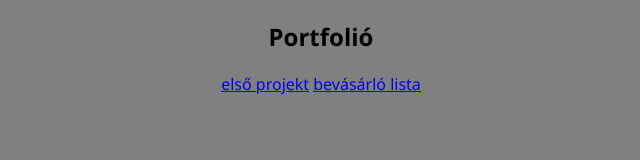
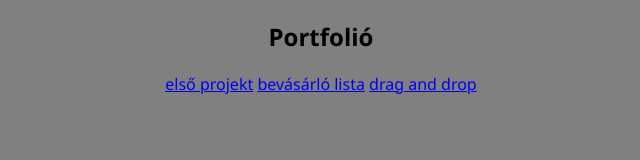
Before and after one commit to Borbola/portfolio, a plain HTML site: page index.html in a window 1280 px wide. Shown: the whole page, without its empty margins (319-959 px from the left). Drawn offline with Linux system fonts and the light colour scheme.

Commit message:
Update index.html

```diff
--- a/index.html
+++ b/index.html
@@ -11,6 +11,7 @@
         <h1>Portfolió</h1>
         <a href="https://borbola.github.io/1proba/" target="_blank">első projekt</a>
         <a href="https://borbola.github.io/bevasarlolista/" target="_blank">bevásárló lista</a>
+        <a href="https://github.com/Borbola/svelteapp.git" target="_blank">drag and drop</a>
     </nav>
 </body>
 </html>
```
